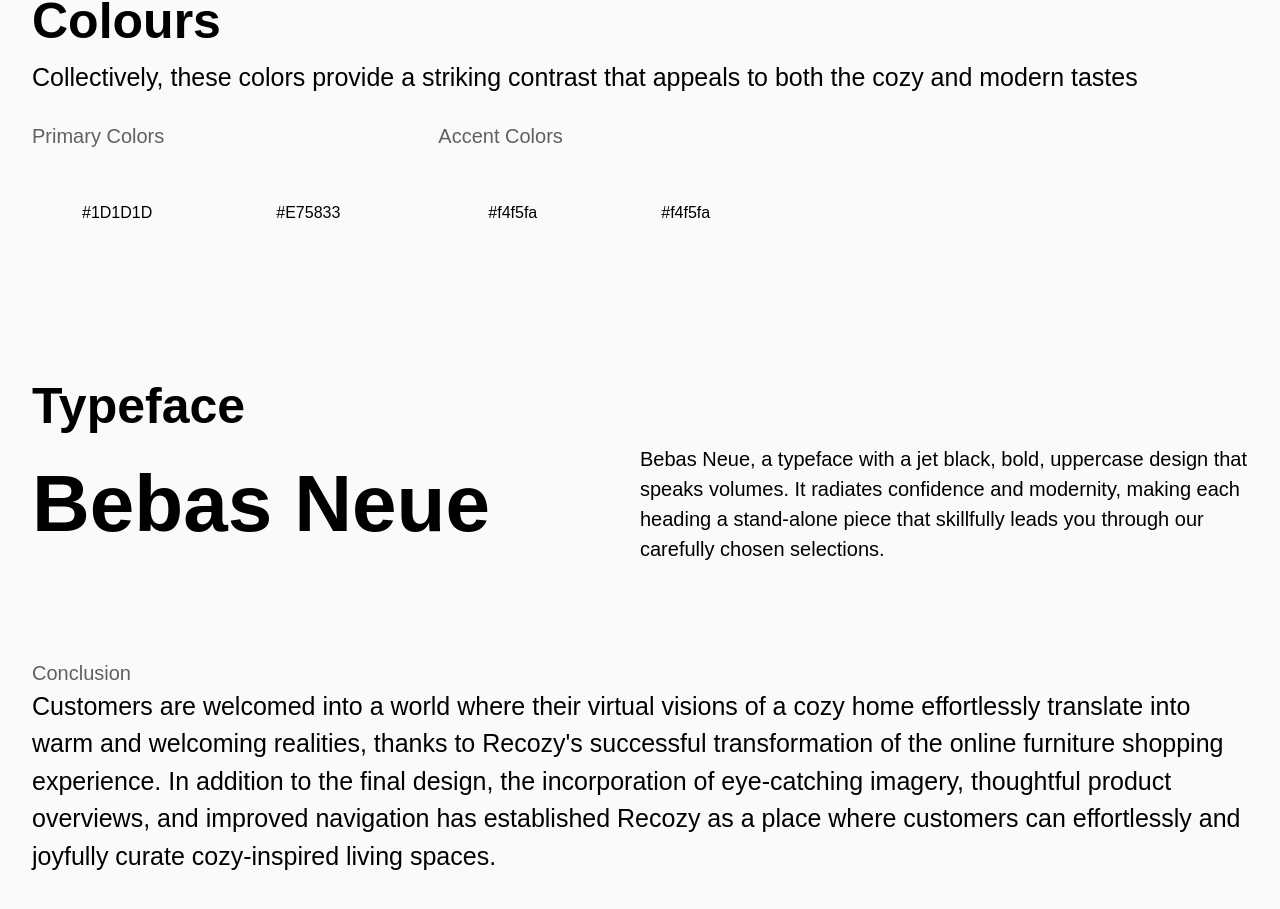
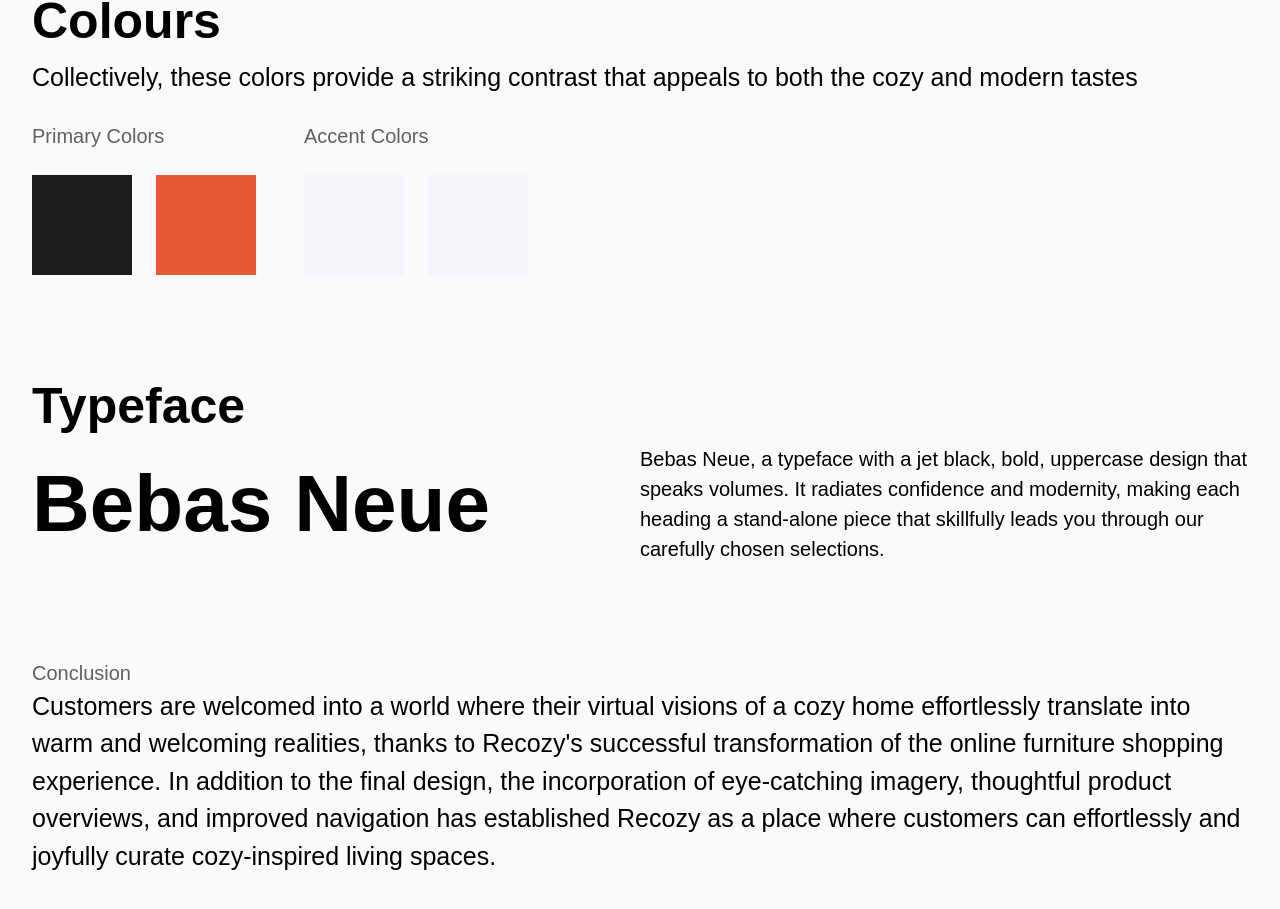
Before and after one commit to Drinooo/portfolio-retro, a React (Vite) app: page /case-study/1 in a window 1280 px wide. Shown: the part 2228-3137 px from the top of the page. Built offline with nearby package versions, Linux system fonts and the light colour scheme; a web font is replaced by a local one; what taos would draw is missing.

Commit message:
Fixed colours section in Case Study page

```diff
--- a/package.json
+++ b/package.json
@@ -14,6 +14,7 @@
     "@material-tailwind/react": "^2.1.1",
     "framer-motion": "^10.16.5",
     "react": "^18.2.0",
+    "react-copy-to-clipboard": "^5.1.0",
     "react-dom": "^18.2.0",
     "react-fast-marquee": "^1.6.1",
     "react-router-dom": "^6.16.0",
--- a/src/pages/CaseStudy.jsx
+++ b/src/pages/CaseStudy.jsx
@@ -3,11 +3,17 @@ import React, { Fragment } from "react";
 import { useParams } from "react-router-dom";
 import { CONTENT } from "../utils/CaseStudies";
 import { motion } from "framer-motion";
+import CopyToClipboard from "react-copy-to-clipboard";
 
 const CaseStudy = () => {
   const { id } = useParams();
 
   const caseStudy = CONTENT[id];
+
+  const copy = {
+    value: "",
+    copied: false,
+  };
 
   return (
     <Fragment>
@@ -137,26 +143,30 @@ const CaseStudy = () => {
               </p>
             </div>
             <div className="flex gap-[48px]">
-              <div>
+              <div className="space-y-4">
                 <p className="text-gray2 text-caption">Primary Colors</p>
                 <div className="flex gap-[24px]">
-                  <div className={`p-[50px] bg-[${caseStudy.primaryColor1}]`}>
-                    <p>{caseStudy.primaryColor1}</p>
-                  </div>
-                  <div className={`p-[50px] bg-[${caseStudy.primaryColor2}]`}>
-                    <p>{caseStudy.primaryColor2}</p>
-                  </div>
+                  <div
+                    className="p-[50px]"
+                    style={{ background: caseStudy.primaryColor1 }}
+                  ></div>
+                  <div
+                    className="p-[50px]"
+                    style={{ background: caseStudy.primaryColor2 }}
+                  ></div>
                 </div>
               </div>
-              <div>
+              <div className="space-y-4">
                 <p className="text-gray2 text-caption">Accent Colors</p>
                 <div className="flex gap-[24px]">
-                  <div className={`p-[50px] bg-[${caseStudy.accentColor1}]`}>
-                    <p>{caseStudy.accentColor1}</p>
-                  </div>
-                  <div className={`p-[50px] bg-[${caseStudy.accentColor2}]`}>
-                    {caseStudy.accentColor2}
-                  </div>
+                  <div
+                    className="p-[50px]"
+                    style={{ background: caseStudy.accentColor1 }}
+                  ></div>
+                  <div
+                    className="p-[50px]"
+                    style={{ background: caseStudy.accentColor2 }}
+                  ></div>
                 </div>
               </div>
             </div>
```
Also changed, not shown: 1 other file (tests, documents, lock files or other folders).
